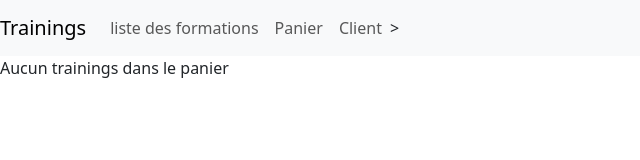
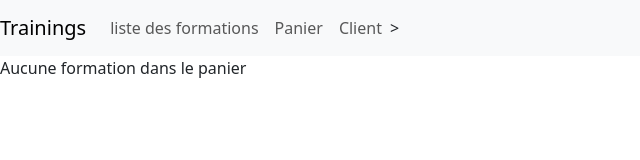
Before and after one commit to remicampistron512/training-front-app, an Angular app: page /cart in a window 1280 px wide. Shown: the top 160 px of the page, without its empty margins (0-640 px from the left). Built offline with nearby package versions, Linux system fonts and the light colour scheme.

Commit message:
correction coquille

```diff
--- a/src/app/components/cart/cart.html
+++ b/src/app/components/cart/cart.html
@@ -1,5 +1,5 @@
 <div>
-  @if (trainings.length === 0) { <p>Aucun trainings dans le panier</p>}
+  @if (trainings.length === 0) { <p>Aucune formation dans le panier</p>}
   @if (trainings.length > 0){
     <ng-container>
       <table class="table table-striped table-hover">
```
